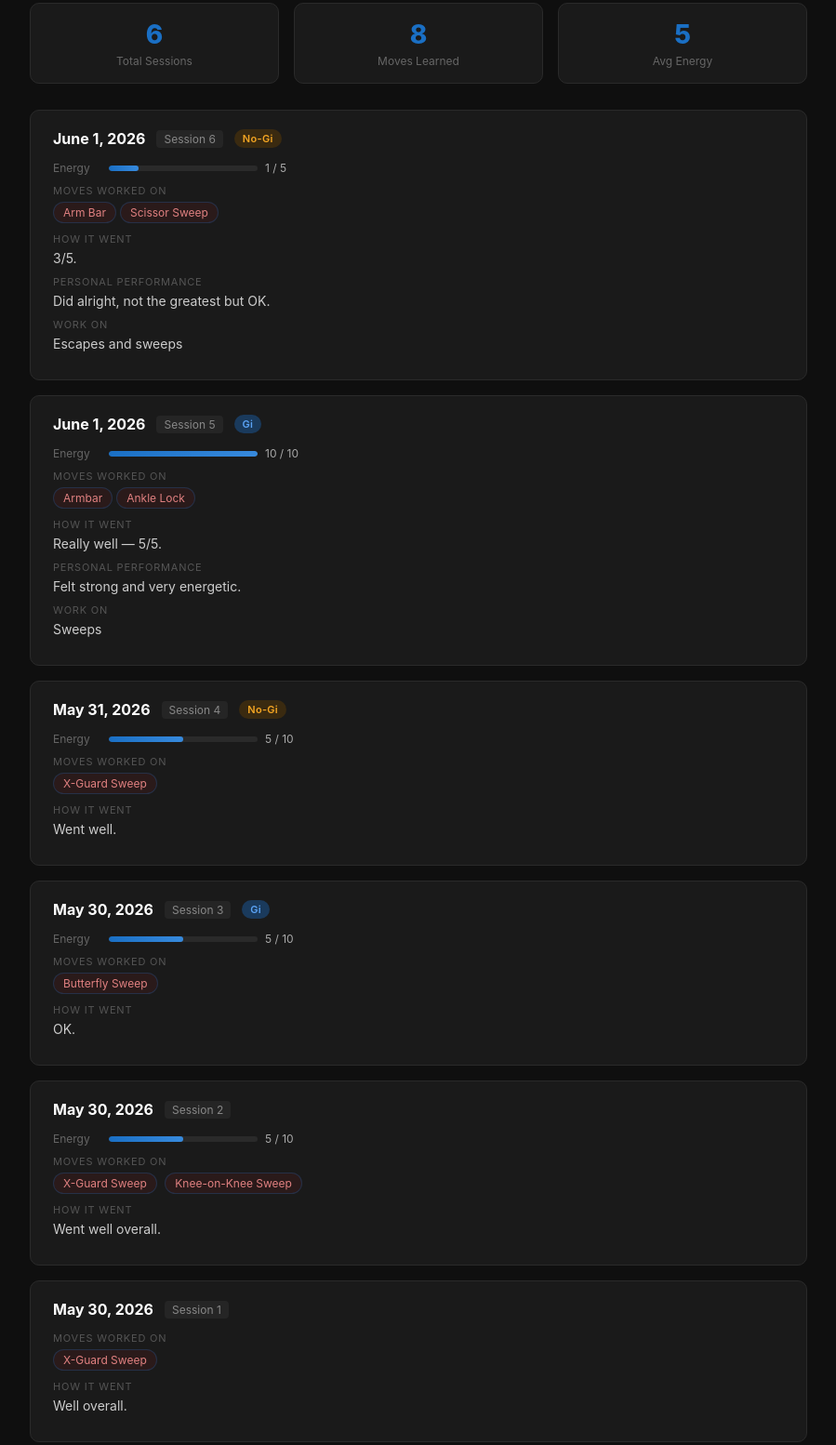
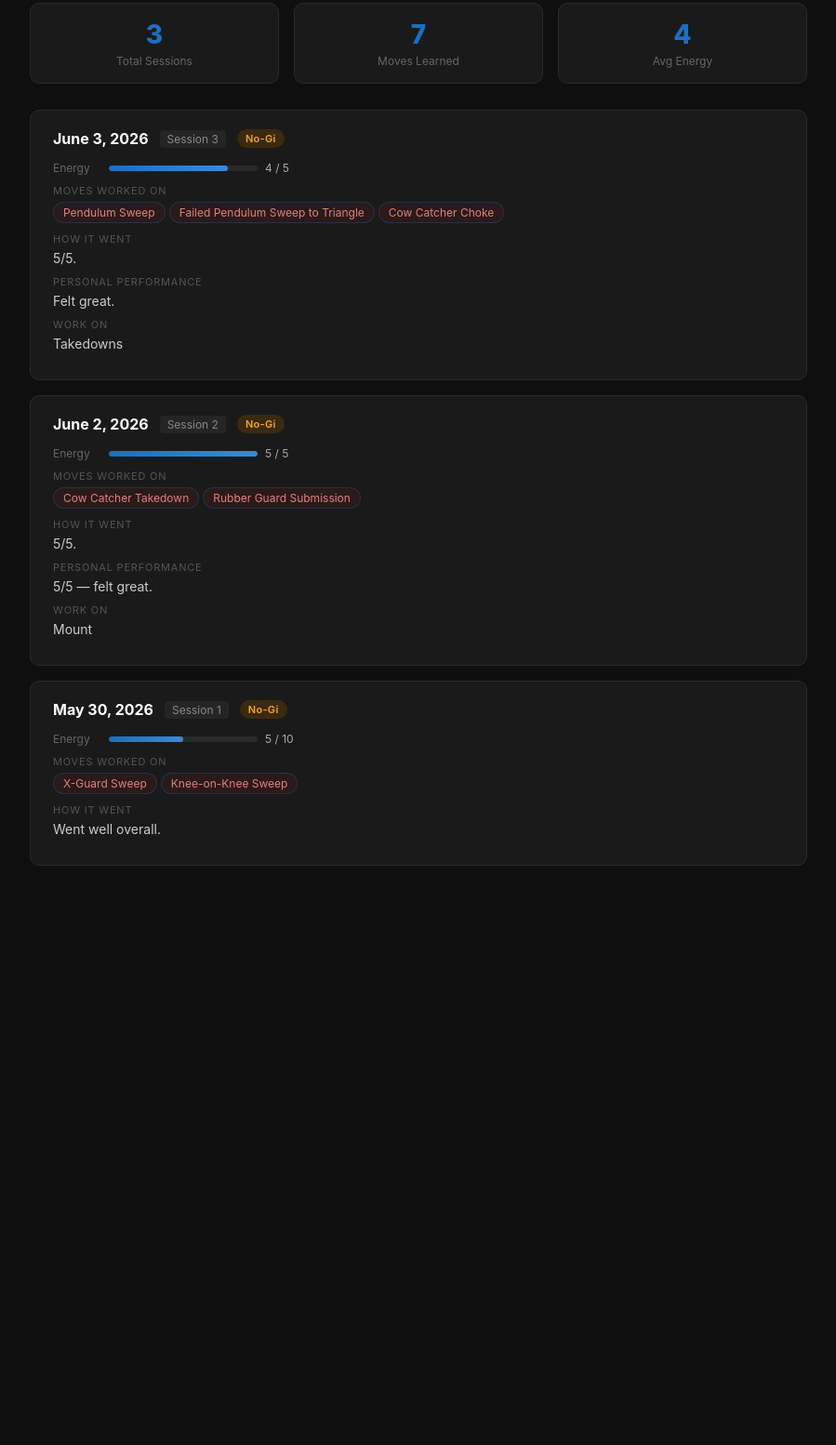
Before and after one commit to Nosanks/bjj-journal, a plain HTML site: page index.html in a window 1280 px wide. Shown: the part 160-1714 px from the top of the page at 93% size, without its empty margins (0-899 px from the left). After the commit the page ends 1135 px from the top, so only its background shows below. Drawn offline with Linux system fonts and the light colour scheme.

Commit message:
Update BJJ dashboard

```diff
--- a/index.html
+++ b/index.html
@@ -65,7 +65,6 @@
     .panel { display: none; }
     .panel.active { display: block; }
 
-    /* Sessions */
     .session-card {
       background: #1a1a1a;
       border: 1px solid #2a2a2a;
@@ -164,7 +163,6 @@
       margin: 2px 4px 2px 0;
     }
 
-    /* Positions */
     .position-card {
       background: #1a1a1a;
       border: 1px solid #2a2a2a;
@@ -302,84 +300,84 @@
 
     <div class="stats-row">
       <div class="stat-box">
-        <div class="stat-num">6</div>
+        <div class="stat-num">3</div>
         <div class="stat-label">Total Sessions</div>
       </div>
       <div class="stat-box">
-        <div class="stat-num">8</div>
+        <div class="stat-num">7</div>
         <div class="stat-label">Moves Learned</div>
       </div>
       <div class="stat-box">
-        <div class="stat-num">5</div>
+        <div class="stat-num">4</div>
         <div class="stat-label">Avg Energy</div>
       </div>
     </div>
 
-    <!-- Session 6 -->
+    <!-- Session 3 -->
     <div class="session-card">
       <div class="session-header">
-        <span class="session-date">June 1, 2026</span>
-        <span class="session-num">Session 6</span>
+        <span class="session-date">June 3, 2026</span>
+        <span class="session-num">Session 3</span>
         <span class="badge badge-nogi">No-Gi</span>
       </div>
       <div class="energy-bar-wrap">
         <span class="energy-label">Energy</span>
-        <div class="energy-bar"><div class="energy-fill" style="width:20%"></div></div>
-        <span class="energy-val">1 / 5</span>
+        <div class="energy-bar"><div class="energy-fill" style="width:80%"></div></div>
+        <span class="energy-val">4 / 5</span>
       </div>
       <div class="session-row">
         <label>Moves Worked On</label>
-        <div><span class="move-chip">Arm Bar</span><span class="move-chip">Scissor Sweep</span></div>
+        <div><span class="move-chip">Pendulum Sweep</span><span class="move-chip">Failed Pendulum Sweep to Triangle</span><span class="move-chip">Cow Catcher Choke</span></div>
       </div>
       <div class="session-row">
         <label>How It Went</label>
-        <p>3/5.</p>
+        <p>5/5.</p>
       </div>
       <div class="session-row">
         <label>Personal Performance</label>
-        <p>Did alright, not the greatest but OK.</p>
+        <p>Felt great.</p>
       </div>
       <div class="session-row">
         <label>Work On</label>
-        <p>Escapes and sweeps</p>
+        <p>Takedowns</p>
       </div>
     </div>
 
-    <!-- Session 5 -->
+    <!-- Session 2 -->
     <div class="session-card">
       <div class="session-header">
-        <span class="session-date">June 1, 2026</span>
-        <span class="session-num">Session 5</span>
-        <span class="badge badge-gi">Gi</span>
+        <span class="session-date">June 2, 2026</span>
+        <span class="session-num">Session 2</span>
+        <span class="badge badge-nogi">No-Gi</span>
       </div>
       <div class="energy-bar-wrap">
         <span class="energy-label">Energy</span>
         <div class="energy-bar"><div class="energy-fill" style="width:100%"></div></div>
-        <span class="energy-val">10 / 10</span>
+        <span class="energy-val">5 / 5</span>
       </div>
       <div class="session-row">
         <label>Moves Worked On</label>
-        <div><span class="move-chip">Armbar</span><span class="move-chip">Ankle Lock</span></div>
+        <div><span class="move-chip">Cow Catcher Takedown</span><span class="move-chip">Rubber Guard Submission</span></div>
       </div>
       <div class="session-row">
         <label>How It Went</label>
-        <p>Really well — 5/5.</p>
+        <p>5/5.</p>
       </div>
       <div class="session-row">
         <label>Personal Performance</label>
-        <p>Felt strong and very energetic.</p>
+        <p>5/5 — felt great.</p>
       </div>
       <div class="session-row">
         <label>Work On</label>
-        <p>Sweeps</p>
+        <p>Mount</p>
       </div>
     </div>
 
-    <!-- Session 4 -->
+    <!-- Session 1 -->
     <div class="session-card">
       <div class="session-header">
-        <span class="session-date">May 31, 2026</span>
-        <span class="session-num">Session 4</span>
+        <span class="session-date">May 30, 2026</span>
+        <span class="session-num">Session 1</span>
         <span class="badge badge-nogi">No-Gi</span>
       </div>
       <div class="energy-bar-wrap">
@@ -389,73 +387,11 @@
       </div>
       <div class="session-row">
         <label>Moves Worked On</label>
-        <div><span class="move-chip">X-Guard Sweep</span></div>
-      </div>
-      <div class="session-row">
-        <label>How It Went</label>
-        <p>Went well.</p>
-      </div>
-    </div>
-
-    <!-- Session 3 -->
-    <div class="session-card">
-      <div class="session-header">
-        <span class="session-date">May 30, 2026</span>
-        <span class="session-num">Session 3</span>
-        <span class="badge badge-gi">Gi</span>
-      </div>
-      <div class="energy-bar-wrap">
-        <span class="energy-label">Energy</span>
-        <div class="energy-bar"><div class="energy-fill" style="width:50%"></div></div>
-        <span class="energy-val">5 / 10</span>
-      </div>
-      <div class="session-row">
-        <label>Moves Worked On</label>
-        <div><span class="move-chip">Butterfly Sweep</span></div>
-      </div>
-      <div class="session-row">
-        <label>How It Went</label>
-        <p>OK.</p>
-      </div>
-    </div>
-
-    <!-- Session 2 -->
-    <div class="session-card">
-      <div class="session-header">
-        <span class="session-date">May 30, 2026</span>
-        <span class="session-num">Session 2</span>
-      </div>
-      <div class="energy-bar-wrap">
-        <span class="energy-label">Energy</span>
-        <div class="energy-bar"><div class="energy-fill" style="width:50%"></div></div>
-        <span class="energy-val">5 / 10</span>
-      </div>
-      <div class="session-row">
-        <label>Moves Worked On</label>
-        <div>
-          <span class="move-chip">X-Guard Sweep</span>
-          <span class="move-chip">Knee-on-Knee Sweep</span>
-        </div>
+        <div><span class="move-chip">X-Guard Sweep</span><span class="move-chip">Knee-on-Knee Sweep</span></div>
       </div>
       <div class="session-row">
         <label>How It Went</label>
         <p>Went well overall.</p>
-      </div>
-    </div>
-
-    <!-- Session 1 -->
-    <div class="session-card">
-      <div class="session-header">
-        <span class="session-date">May 30, 2026</span>
-        <span class="session-num">Session 1</span>
-      </div>
-      <div class="session-row">
-        <label>Moves Worked On</label>
-        <div><span class="move-chip">X-Guard Sweep</span></div>
-      </div>
-      <div class="session-row">
-        <label>How It Went</label>
-        <p>Well overall.</p>
       </div>
     </div>
 
@@ -469,7 +405,7 @@
       <div class="position-header" onclick="toggleCard(this)">
         <div style="display:flex;align-items:center;gap:10px">
           <span class="position-title">Sweeps</span>
-          <span class="position-count">4 moves</span>
+          <span class="position-count">3 moves</span>
         </div>
         <span class="chevron">▼</span>
       </div>
@@ -480,10 +416,6 @@
             <span class="note-date">2026-05-30</span>
             <span class="note-text">X-guard sweep</span>
           </div>
-          <div class="note-item">
-            <span class="note-date">2026-05-31</span>
-            <span class="note-text">X-guard sweep (No-Gi)</span>
-          </div>
         </div>
         <div class="sub-section">
           <div class="sub-title">Knee-on-Knee Sweep</div>
@@ -493,37 +425,37 @@
           </div>
         </div>
         <div class="sub-section">
-          <div class="sub-title">Butterfly Sweep</div>
+          <div class="sub-title">Pendulum Sweep</div>
           <div class="note-item">
-            <span class="note-date">2026-05-30</span>
-            <span class="note-text">Butterfly sweep (Gi)</span>
-          </div>
-        </div>
-        <div class="sub-section">
-          <div class="sub-title">Scissor Sweep</div>
-          <div class="note-item">
-            <span class="note-date">2026-06-01</span>
-            <span class="note-text">Make sure to use both legs.</span>
+            <span class="note-date">2026-06-03</span>
+            <span class="note-text">Start in closed guard. Grab the outside of the wrist — try not to be obvious. Pivot to the opposite side of the arm, bring the leg up on that side toward the armpit, bring the other leg up, and sweep them onto their side. Come up into mount after the sweep.</span>
           </div>
         </div>
       </div>
     </div>
 
-    <!-- Guard -->
+    <!-- Takedowns -->
     <div class="position-card open">
       <div class="position-header" onclick="toggleCard(this)">
         <div style="display:flex;align-items:center;gap:10px">
-          <span class="position-title">Guard</span>
-          <span class="position-count">1 note</span>
+          <span class="position-title">Takedowns</span>
+          <span class="position-count">2 moves</span>
         </div>
         <span class="chevron">▼</span>
       </div>
       <div class="position-body">
         <div class="sub-section">
-          <div class="sub-title">X-Guard</div>
+          <div class="sub-title">Cow Catcher Takedown</div>
           <div class="note-item">
-            <span class="note-date">2026-05-30</span>
-            <span class="note-text">Learned the x-guard sweep. Session felt good overall.</span>
+            <span class="note-date">2026-06-02</span>
+            <span class="note-text">Start standing close to opponent with a collar tie. When the opportunity arises, push their head down and feed it into your other hand (almost in a guillotine). If they shoot for the legs, sprawl, then hit the hip and turn them over.</span>
+          </div>
+        </div>
+        <div class="sub-section">
+          <div class="sub-title">Cow Catcher Choke</div>
+          <div class="note-item">
+            <span class="note-date">2026-06-03</span>
+            <span class="note-text">Collar tie standing. Push their neck into the other hand, but keep that down hand on the outside of their body to block their arm if they try something. Sprawl the moment they shoot for the legs and just trust the sprawl — they'll tire out. Then hip to hip. Can use their own momentum to push them down and take their back.</span>
           </div>
         </div>
       </div>
@@ -596,21 +528,17 @@
       </div>
       <div class="position-body">
         <div class="sub-section">
-          <div class="sub-title">Armbar</div>
+          <div class="sub-title">Rubber Guard Submission</div>
           <div class="note-item">
-            <span class="note-date">2026-06-01</span>
-            <span class="note-text">Keep the hips tight and make sure feet are on the ground.</span>
-          </div>
-          <div class="note-item">
-            <span class="note-date">2026-06-01</span>
-            <span class="note-text">Keep knees tight on arm.</span>
+            <span class="note-date">2026-06-02</span>
+            <span class="note-text">From Williams guard: get hips out far enough to grab other hand with ankle. Go under their neck and squeeze elbows together like a triangle with your forearms.</span>
           </div>
         </div>
         <div class="sub-section">
-          <div class="sub-title">Ankle Lock</div>
+          <div class="sub-title">Failed Pendulum Sweep to Triangle</div>
           <div class="note-item">
-            <span class="note-date">2026-06-01</span>
-            <span class="note-text">Make sure knee is in the right knee line.</span>
+            <span class="note-date">2026-06-03</span>
+            <span class="note-text">If doing the pendulum sweep and they pull their arm away, bring the other leg up on the side of their neck and keep the arm tucked close to your side as you pivot to the other side. Clamp down on your foot with the other leg to complete the triangle. Get the angle — can get control first and then work on the angle.</span>
           </div>
         </div>
       </div>
@@ -639,19 +567,19 @@
       <div class="position-card open" style="margin-bottom:10px;">
         <div class="position-header" style="cursor:default;">
           <div style="display:flex;align-items:center;gap:10px;">
-            <span class="position-title">Sweeps</span>
+            <span class="position-title">Mount</span>
             <span class="position-count">1×</span>
           </div>
-          <span style="font-size:12px;color:#666;">Last: June 1, 2026</span>
+          <span style="font-size:12px;color:#666;">Last: June 2, 2026</span>
         </div>
       </div>
       <div class="position-card open" style="margin-bottom:10px;">
         <div class="position-header" style="cursor:default;">
           <div style="display:flex;align-items:center;gap:10px;">
-            <span class="position-title">Escapes and sweeps</span>
+            <span class="position-title">Takedowns</span>
             <span class="position-count">1×</span>
           </div>
-          <span style="font-size:12px;color:#666;">Last: June 1, 2026</span>
+          <span style="font-size:12px;color:#666;">Last: June 3, 2026</span>
         </div>
       </div>
     </div>
```
